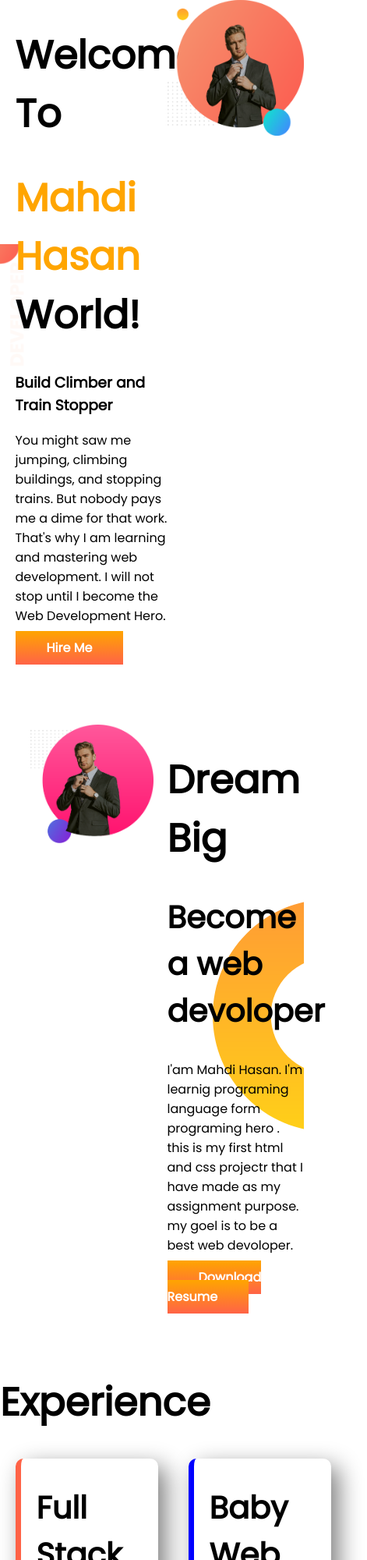
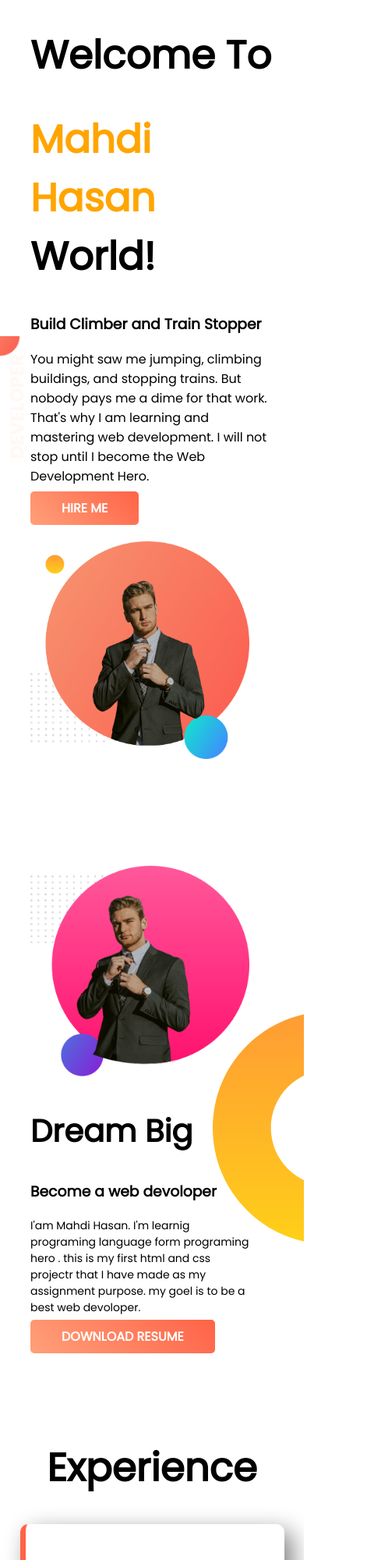
Before and after one commit to Mahdihas/devoloper-portfolio, a plain HTML site: page index.html in a window 390 px wide. Shown: the top 2000 px of the page at 78% size, 471 px wide, since content can reach past the window. Drawn offline with Linux system fonts and the light colour scheme.

Commit message:
new section add

```diff
--- a/index.html
+++ b/index.html
@@ -19,7 +19,9 @@
             <h1><span class="orange-color"> Mahdi Hasan</span> World!</h1>
             <h3>Build Climber and Train Stopper
             </h3>
-            <p>You might saw me jumping, climbing buildings, and stopping trains. But nobody pays me a dime for that
+            <p class="herop">You might saw me jumping, climbing buildings, and stopping trains. But nobody pays me a
+                dime for
+                that
                 work.
                 That's why I am learning and mastering web development. I will not stop until I become the Web
                 Development
@@ -39,9 +41,10 @@
 
         </div>
         <div class="dreamright-side">
-            <h1>Dream Big</h1>
-            <h2>Become a web devoloper</h2>
-            <p>I'am Mahdi Hasan. I'm learnig programing language form programing hero . this is my first html and css
+            <h2>Dream Big</h2>
+            <h3>Become a web devoloper</h3>
+            <p class="dreamp">I'am Mahdi Hasan. I'm learnig programing language form programing hero . this is my first
+                html and css
                 projectr that I have made as my assignment purpose. my goel is to be a best web devoloper. </p>
             <a class="link-button" href="" target="_blank">Download Resume</a>
 
@@ -49,7 +52,7 @@
 
     </div>
     <div class="section-experience">
-        <h1>Experience</h1>
+        <h1 class="exh1">Experience</h1>
         <div class="ex-sub">
             <div class="ex-left">
                 <h2>Full Stack Web Developer
--- a/style.css
+++ b/style.css
@@ -10,6 +10,7 @@ body {
 
 h1 {
     font-size: 50px;
+    font-weight: bold;
 }
 
 .orange-color {
@@ -22,57 +23,97 @@ h1 {
     background-position: left;
     background-size: contain;
     display: flex;
-    margin-bottom: 86px;
+    padding-bottom: 100px;
+    overflow: hidden;
 
 }
 
 .heroleft-side {
 
-    width: 50%;
-    padding-left: 5%;
+    margin-right: 5%;
+    margin-left: 5%;
+    width: 40%;
 }
 
 .heroright-side {
-    width: 50%;
+    margin-right: 5%;
+    margin-left: 5%;
+    width: 40%;
 }
 
 .heroright-side img {
-    width: 100%;
+    width: 90%;
 }
+
 
 .link-button {
     text-decoration: none;
     font-weight: 700;
     padding: 10px 40px;
     color: white;
+    text-transform: uppercase;
 
-    background-image: linear-gradient(orange, tomato);
+    background: linear-gradient(45deg, lightsalmon, tomato);
+    border-radius: 5px;
+    transition-duration: 0.5s;
+
+
+
+}
+
+.link-button:hover {
+    background: blue;
+    color: white;
+    transition-delay: 0.1s;
+
+
+}
+
+.herop {
+    font-size: 16px;
 }
 
 /* section-dream */
 .section-dream {
     display: flex;
-    padding-left: 10%;
     background-image: url(images/dream-bg.png);
     background-repeat: no-repeat;
     background-position: right;
-    margin-bottom: 86px;
+    padding-bottom: 86px;
+    overflow: hidden;
+
 
 }
 
 .dreamleft-side {
-    width: 50%;
+
+
+
+    margin-right: 5%;
+    margin-left: 5%;
+    width: 40%;
+
 }
 
 
 
 .dreamright-side {
-    width: 50%;
+
+    margin-right: 5%;
+    margin-left: 5%;
+    width: 40%;
 }
 
 .dreamleft-side img {
+
     width: 90%;
 
+}
+
+
+.dreamp {
+    padding-right: 30px;
+    font-size: 14px;
 }
 
 /* section dream */
@@ -81,6 +122,8 @@ h1 {
     background-image: url(images/exp-bg.png);
     background-repeat: no-repeat;
     background-position: left;
+    overflow: hidden;
+
 
 }
 
@@ -96,6 +139,8 @@ h1 {
     width: 40%;
     padding-left: 20px;
     border-radius: 10px;
+    padding-top: 20px;
+    padding-bottom: 25px;
     border-left: 7px solid tomato;
 
 
@@ -110,6 +155,8 @@ h1 {
     padding-left: 20px;
     border-radius: 10px;
     border-left: 7px solid blue;
+    padding-top: 20px;
+    padding-bottom: 25px;
 
 
 }
@@ -124,3 +171,64 @@ h2 {
 }
 
 /* section ex */
+/* media query */
+@media screen and (max-width: 800px) {
+    .sectionhero {
+        display: block;
+    }
+
+    .heroleft-side {
+        width: 80%;
+        margin: auto;
+        margin-top: 30px;
+
+    }
+
+    .heroright-side {
+        width: 80%;
+        margin: auto;
+        margin-top: 30px;
+    }
+
+
+
+
+    .section-dream {
+        display: block;
+    }
+
+    .dreamright-side {
+        width: 80%;
+        margin: auto;
+        margin-top: 30px;
+
+    }
+
+    .dreamleft-side {
+        width: 80%;
+        margin: auto;
+        margin-top: 30px;
+
+    }
+
+
+    .ex-sub {
+        display: block;
+    }
+
+    .ex-right {
+        width: 80%;
+        margin: auto;
+        margin-top: 30px;
+    }
+
+    .ex-left {
+        width: 80%;
+        margin: auto;
+    }
+
+    .exh1 {
+        text-align: center;
+    }
+
+}
```
